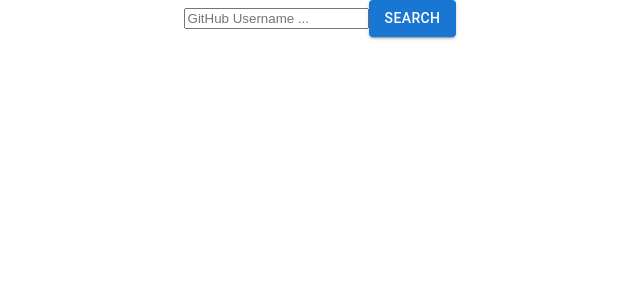
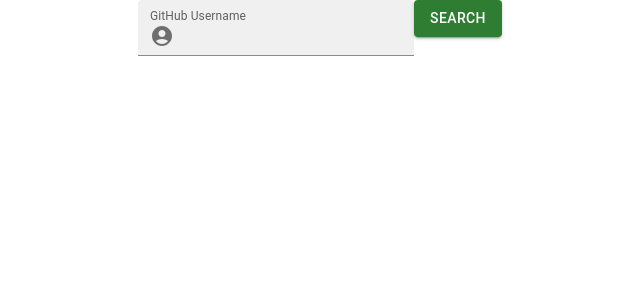
Before and after one commit to mussb00/github-repotracker, a React (Create React App) app: page / in a window 1280 px wide. Shown: the top 300 px of the page, without its empty margins (320-960 px from the left). Built offline with nearby package versions, Linux system fonts and the light colour scheme.

Commit message:
styled the input and buttons, created a context provider for applicationState

```diff
--- a/package.json
+++ b/package.json
@@ -5,6 +5,7 @@
   "dependencies": {
     "@emotion/react": "^11.5.0",
     "@emotion/styled": "^11.3.0",
+    "@mui/icons-material": "^5.0.4",
     "@mui/material": "^5.0.0-rc.1",
     "@testing-library/jest-dom": "^5.14.1",
     "@testing-library/react": "^11.2.7",
--- a/src/App.js
+++ b/src/App.js
@@ -2,14 +2,16 @@ import './App.css';
 import { useState } from 'react';
 import HomePage from './Components/HomePage';
 import Repositories from './Components/Repositories';
-
+import { RepoContext } from './Context/Contexts';
 function App() {
   const [appState, setAppState] = useState('home')
   return (
     <div className="App">
       {/* import material-ui navbar here, black background color, white text, github logo, some redundant links */}
+      <RepoContext.Provider value={{appState, setAppState}}>
       {appState === 'home' && <HomePage/>}
       {appState === 'repositories' && <Repositories/>}
+      </RepoContext.Provider>
     </div>
   );
 }
--- a/src/Components/HomePage.js
+++ b/src/Components/HomePage.js
@@ -1,16 +1,36 @@
 import React from 'react'
 import { useState } from 'react'
-import {Button} from '@mui/material'
+import {Button, TextField, InputAdornment} from '@mui/material'
+import {AccountCircle} from '@mui/icons-material'
 
 const HomePage = () => {
     const [userName, setUserName] = useState('')
+
     const handleInputChange = e =>{
         setUserName(e.target.value)
     }
+
+    const handleSubmit = () => {
+        // if fetch returns error display the error (e.g. 'no user')
+        // otherwise change appState and
+        setUserName('')
+    }
     return (
         <div>
-            <input type="text" placeholder="GitHub Username ..." onChange={handleInputChange}></input>
-            <Button variant="contained">Search</Button>
+            <form>
+            <TextField
+            variant="filled"
+            label="GitHub Username"
+            onChange={handleInputChange}
+            InputProps={{
+                startAdornment: (
+                  <InputAdornment position="start">
+                    <AccountCircle />
+                  </InputAdornment>
+                ),
+              }}/>
+            <Button variant="contained" color="success" onClick={handleSubmit}>Search</Button>
+            </form>
         </div>
     )
 }
--- /dev/null
+++ b/src/Context/Contexts.js
@@ -0,0 +1,3 @@
+import { createContext } from "react";
+
+export const RepoContext = createContext()
```
Also changed, not shown: 1 other file (tests, documents, lock files or other folders).
